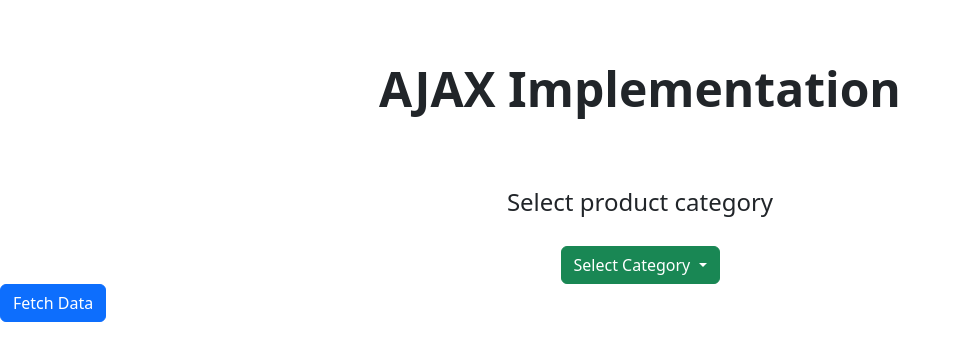
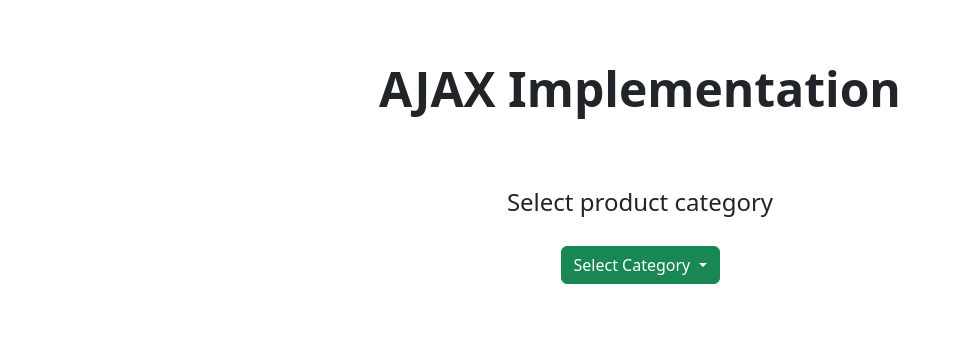
Before and after one commit to AmnaZafar43/Implementation-of-AJAX-, a plain HTML site: page index.html in a window 1280 px wide. Shown: the whole page, without its empty margins (0-961 px from the left). Drawn offline with nearby package versions, Linux system fonts and the light colour scheme.

Commit message:
Update Readme File
Update readMe file for smooth understanding of project.

```diff
--- a/index.html
+++ b/index.html
@@ -26,7 +26,7 @@
                         onclick="fetchData('Jewelery')">Jewelery</a></li>
             </ul>
         </div>
-        <button type="button" id="fetchBtn" class="btn btn-primary">Fetch
+        <button type="button" id="fetchBtn" class="fetch">Fetch
             Data</button>
         <script
             src="https://cdn.jsdelivr.net/npm/bootstrap@5.3.2/dist/js/bootstrap.bundle.min.js"
--- a/script.js
+++ b/script.js
@@ -1,10 +1,8 @@
 console.log("AJAX");
-
+let backupBtn = document.getElementById("backupBtn");
 let fetchBtn = document.getElementById("fetchBtn");
-let backupBtn = document.getElementById("backupBtn");
 
 fetchBtn.addEventListener("click", fetchData);
-
 function fetchData(category) {
   // create xhr() object
   const xhr = new XMLHttpRequest();
--- a/style.css
+++ b/style.css
@@ -18,3 +18,8 @@
     margin-bottom: 0px;
     margin-top: 70px;
 }
+.fetch{
+  background-color: white;
+  color: white;
+  border: none;
+}
```
Also changed, not shown: 2 other files.
